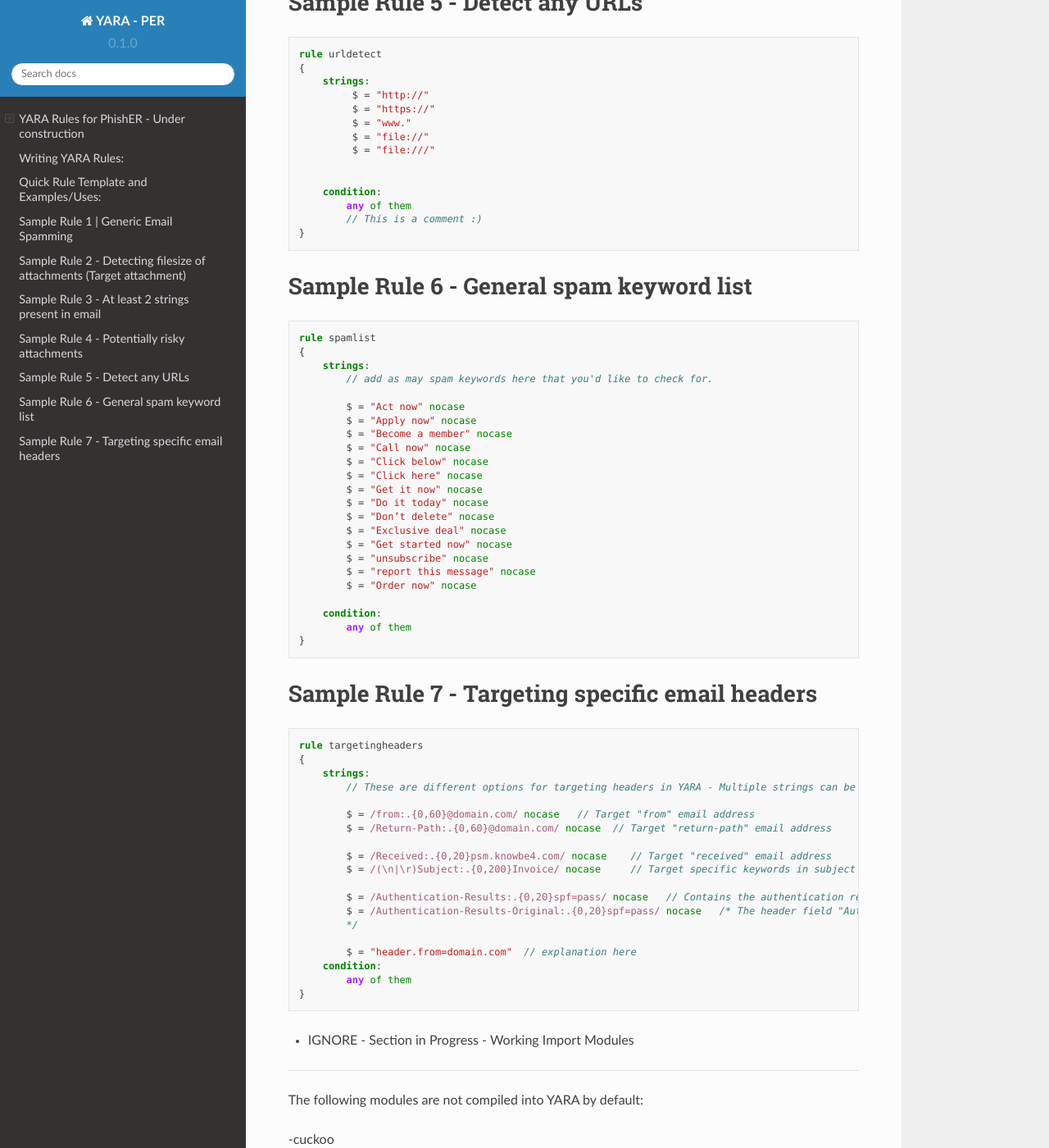
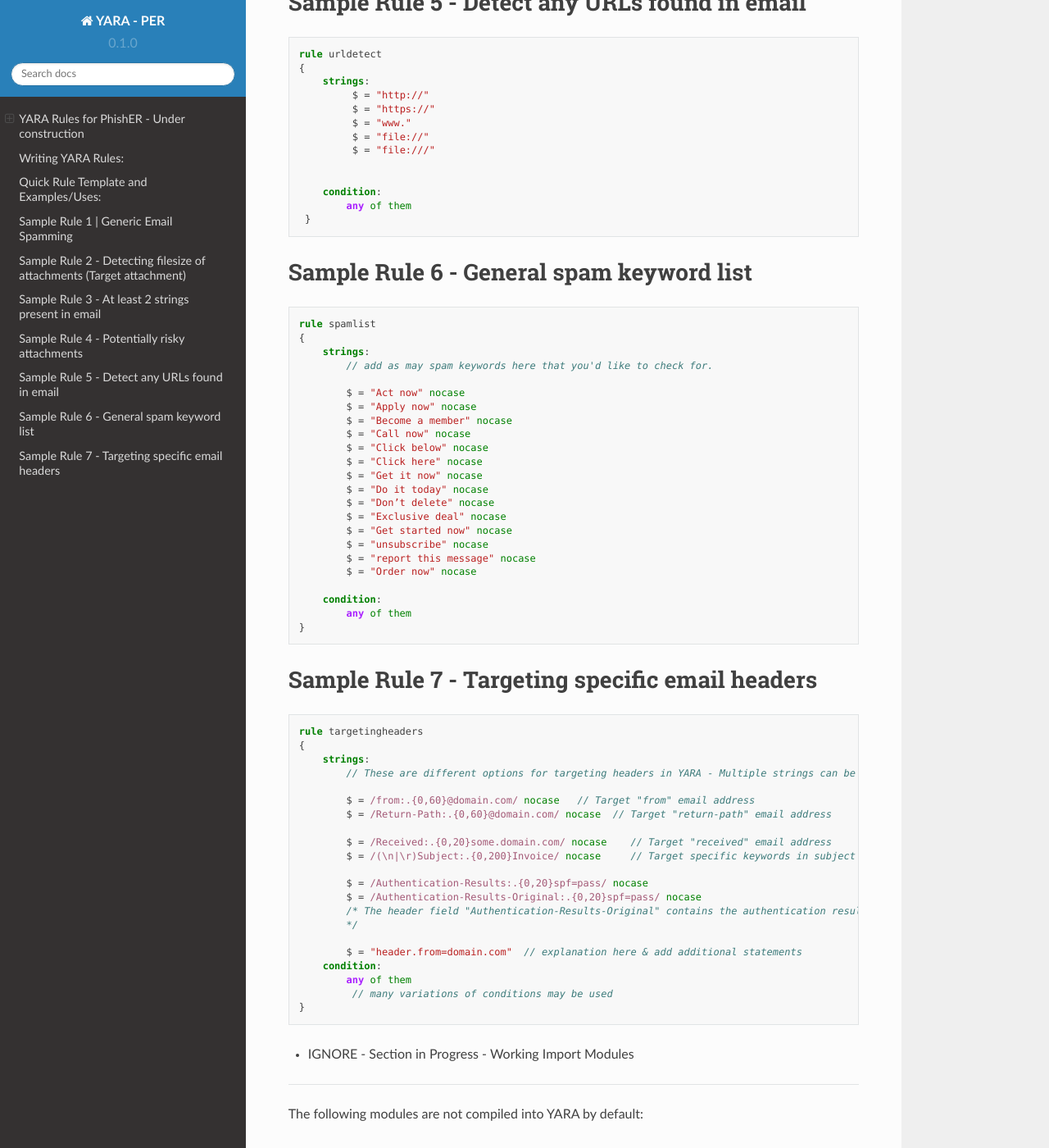
Before and after one commit to TPSWizard/YARA-Post-Inbox, a Sphinx documentation site: the page built from docs/source/index.rst, in a window 1280 px wide and 1400 px high, scrolled down 3806 px. Shown: the whole window at 82% size. Built offline with Sphinx 7.4.7 and the Read the Docs theme 2.0.0, drawn with Linux system fonts in a browser that asks for light colours; some of the changed text lies outside the part shown.

Commit message:
Update index.rst

```diff
--- a/docs/source/index.rst
+++ b/docs/source/index.rst
@@ -246,7 +246,7 @@ Sample Rule 4 - Potentially risky attachments
         any of them
     }
 
-Sample Rule 5 - Detect any URLs
+Sample Rule 5 - Detect any URLs found in email
 ================================
 .. code-block:: yara
 
@@ -262,8 +262,7 @@ Sample Rule 5 - Detect any URLs
 
         condition:
             any of them
-            // This is a comment :)
-    }
+     }
 
 Sample Rule 6 - General spam keyword list
 ================================
@@ -305,16 +304,18 @@ Sample Rule 7 - Targeting specific email headers
             $ = /from:.{0,60}@domain.com/ nocase   // Target "from" email address
             $ = /Return-Path:.{0,60}@domain.com/ nocase  // Target "return-path" email address
 
-            $ = /Received:.{0,20}psm.knowbe4.com/ nocase    // Target "received" email address
+            $ = /Received:.{0,20}some.domain.com/ nocase    // Target "received" email address
             $ = /(\n|\r)Subject:.{0,200}Invoice/ nocase     // Target specific keywords in subject line
 
-            $ = /Authentication-Results:.{0,20}spf=pass/ nocase   // Contains the authentication results of a mail server.
-            $ = /Authentication-Results-Original:.{0,20}spf=pass/ nocase   /* The header field "Authentication-Results-Original" contains the authentication results of a previous mail server. When a mail server authenticates a message, it writes the result to the header field "Authentication-Results". If this field already exists, its contents can be saved in the field "Authentication-Results-Original".
+            $ = /Authentication-Results:.{0,20}spf=pass/ nocase
+            $ = /Authentication-Results-Original:.{0,20}spf=pass/ nocase
+            /* The header field "Authentication-Results-Original" contains the authentication results of a previous mail server. When a mail server authenticates a message, it writes the result to the header field "Authentication-Results". If this field already exists, its contents can be saved in the field "Authentication-Results-Original".
             */
 
-            $ = "header.from=domain.com"  // explanation here
+            $ = "header.from=domain.com"  // explanation here & add additional statements
         condition:
             any of them
+             // many variations of conditions may be used
     }
 
 
```
